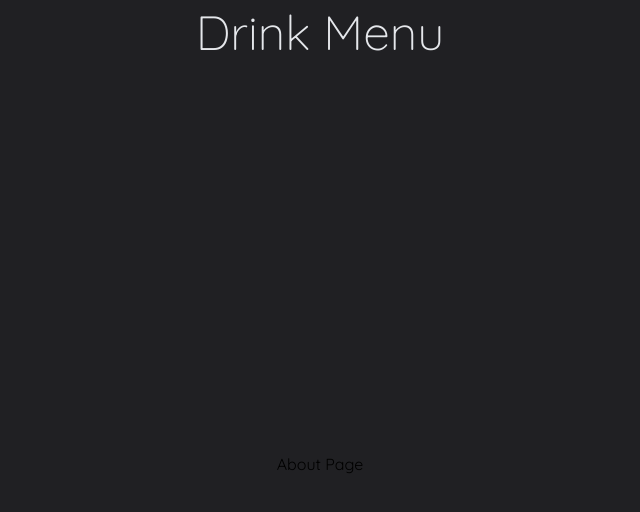
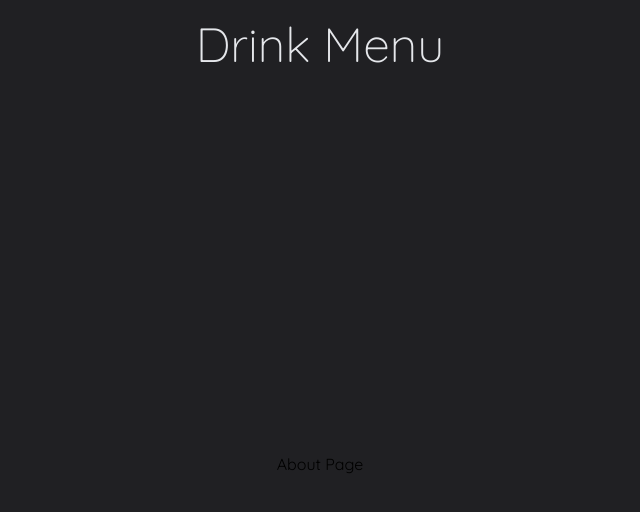
Before and after one commit to opentess/Mario-Party, a Next.js app: page /about in a window 1280 px wide. Shown: the top 512 px of the page, without its empty margins (320-960 px from the left). Built offline with nearby package versions, Linux system fonts and the light colour scheme.

Commit message:
Flex fix main

```diff
--- a/components/Navbar.js
+++ b/components/Navbar.js
@@ -16,7 +16,7 @@ const Navbar = () => {
 
   return (
     <nav className="flex w-full h-16">
-      <div className="flex items-center justify-center  text-[#202023] md:w-full pt-6 pb-4 px-6 mb-2">
+      <div className="flex items-center justify-center  text-[#202023] md:w-full mt-6 md:pb-0 pb-2 px-6 mb-2 md:mb-0">
         <h1 className=" font-heading text-3xl font-light lg:text-5xl text-gray-200">
           Drink Menu
         </h1>
--- a/pages/index.js
+++ b/pages/index.js
@@ -128,8 +128,7 @@ function App() {
 
   return (
     <>
-      {" "}
-      <div className="container px-8 max-w-4xl pb-6 lg:py-10 md:max-w-none md:w-full md:flex md:flex-row md:gap-2 md:justify-center md:items-center flex flex-col h-[calc(100vh-76px)]">
+      <div className="container px-8 max-w-4xl pb-6 lg:py-10 md:max-w-none md:w-full md:flex md:flex-row md:gap-2 md:justify-center md:items-start flex flex-col h-[calc(100vh-76px)]">
         {/* <hr className="mb-4 border-gray-400" />
          */}
         <div className="flex justify-start items-center h-12 md:flex-col mb-2">
@@ -221,7 +220,7 @@ function App() {
                 </div>
               </div>
             </div>
-            <div className="flex px-2 h-full py-2 flex-col gap-4 mt-6  w-full">
+            <div className="flex px-2 h-full py-2 flex-col gap-4 mt-6  w-full md:mt-0">
               {slides.map((slide, slideIndex) => (
                 <div
                   key={slideIndex}
```
